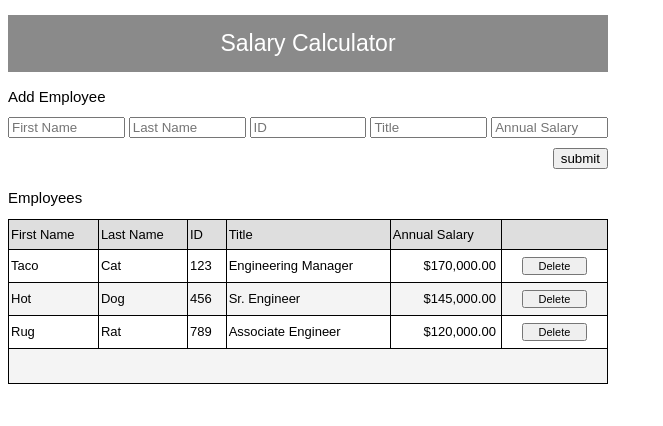
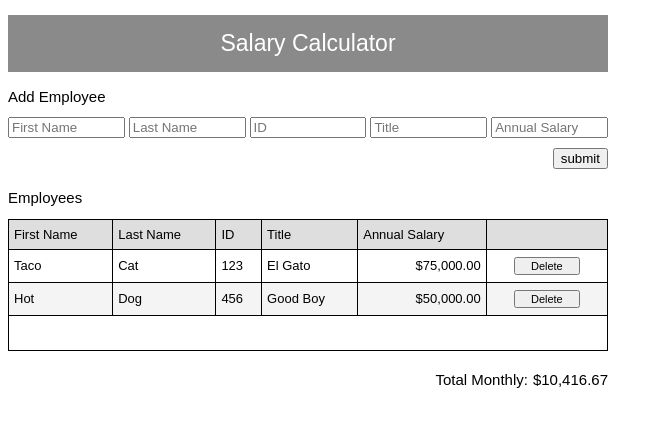
Before and after one commit to KeyClark/prime-instructor-code-challenge, a plain HTML site: page web/index.html in a window 1280 px wide. Shown: the whole page, without its empty margins (0-663 px from the left). Drawn offline with Linux system fonts and the light colour scheme.

Commit message:
refactored and added monthly total

```diff
--- a/web/index.html
+++ b/web/index.html
@@ -13,6 +13,8 @@
             which handles adding/deleting employees -->
         <script src="./script.js" type="text/javascript" async defer></script>
     </head>
+
+    <!-- Will load any pre-populated data -->
     <body onload="updateEmployeeDataTable()">
         <div class="container">
             <h1 class="titleText">
@@ -62,6 +64,14 @@
                     <!-- Table rows are populated in this area -->
                 </tbody>
             </table>
+
+            <div class="monthlyTotalContainer">
+                <span style="padding-right: 5px;">
+                    Total Monthly:
+                </span>
+                <span id="totalMonthlyAmount">
+                    <!-- Total monthly salary will be displayed here -->
+            </div>
         </div>
     </body>
 </html>
--- a/web/script.js
+++ b/web/script.js
@@ -4,24 +4,19 @@ let allEmployees = [
         firstName: "Taco",
         lastName: "Cat",
         id: "123",
-        title: "Engineering Manager",
-        annualSalary: "$170,000.00"
+        title: "El Gato",
+        annualSalary: "$75,000.00"
     },
     {
         firstName: "Hot",
         lastName: "Dog",
         id: "456",
-        title: "Sr. Engineer",
-        annualSalary: "$145,000.00"
-    },
-    {
-        firstName: "Rug",
-        lastName: "Rat",
-        id: "789",
-        title: "Associate Engineer",
-        annualSalary: "$120,000.00"
+        title: "Good Boy",
+        annualSalary: "$50,000.00"
     }
 ]
+
+let monthlyTotalAmt;
 
 function addEmployeeSubmitHandler() {
     console.log("addEmployee")
@@ -45,7 +40,7 @@ function addEmployee() {
     employeeToAdd.id = document.getElementById("idInput").value
     employeeToAdd.title = document.getElementById("titleInput").value
 
-    // Will convert salary number to USD currency format
+    // Will convert salary number to USD currency format before the entry is added
     employeeToAdd.annualSalary = new Intl.NumberFormat("en-HOSSDDG",{
         style: 'currency',
         currency: 'USD',
@@ -93,6 +88,7 @@ function updateEmployeeDataTable() {
         row.insertCell(2).innerHTML = employee.id
         row.insertCell(3).innerHTML = employee.title
 
+        // The last 2 cells will have special classes so they can be styles differently
         const annualSalaryCell = row.insertCell(4)
         annualSalaryCell.innerHTML = employee.annualSalary
         annualSalaryCell.classList.add("annualSalaryCell")
@@ -108,6 +104,38 @@ function updateEmployeeDataTable() {
     const cell = trailingRow.insertCell(0);
     cell.innerHTML= ""
     cell.colSpan = 6
+
+    updateTotalMonthly()
+    console.log("total monthly: " + monthlyTotalAmt)
+}
+
+function updateTotalMonthly() {
+    const monthlyTotal = document.getElementById("totalMonthlyAmount")
+    let total = 0
+
+    allEmployees.forEach(employee => {
+        // Will remove all non-numeric characters from the string
+        total += parseFloat(employee.annualSalary.replace(/[^0-9.-]+/g,""))
+    })
+
+    monthlyTotalAmt = total / 12
+
+    monthlyTotal.innerHTML = new Intl.NumberFormat("en-HOSSDDG",{
+        style: 'currency',
+        currency: 'USD',
+        minimumFractionDigits: 2,
+     }).format(monthlyTotalAmt)
+
+     // Checks if monthly total is over $20,000, and if so, will change text color to red
+        // If not, will use normal text
+     if(monthlyTotalAmt >= 20000){
+         monthlyTotal.classList.remove("monthlyTotalNormal")
+         monthlyTotal.classList.add("monthlyTotalWarning")
+     } else {
+        monthlyTotal.classList.remove("monthlyTotalWarning")
+        monthlyTotal.classList.add("monthlyTotalNormal")
+     }
+
 }
 
 // Will reset all input fields in the form
--- a/web/style.css
+++ b/web/style.css
@@ -13,7 +13,7 @@ table, tr, th, td {
 th, td {
     width: auto;
     /* padding: top, right, bottom, left */
-    padding: 7px 7px 7px 2px;
+    padding: 7px 5px 7px 5px;
 }
 
 th {
@@ -87,3 +87,21 @@ tr:nth-child(even) {
 .addEmployeeForm {
     align-content: flex-end;
 }
+
+.monthlyTotalContainer {
+    display: flex;
+    justify-content: flex-end;
+    margin-top: 20px;
+    margin-bottom: 10px;
+    font: 15px sans-serif;
+}
+
+.monthlyTotalWarning {
+    color: red;
+    font-weight: bold;
+}
+
+.monthlyTotalNormal {
+    color: black;
+    font-weight: normal;
+}
```
